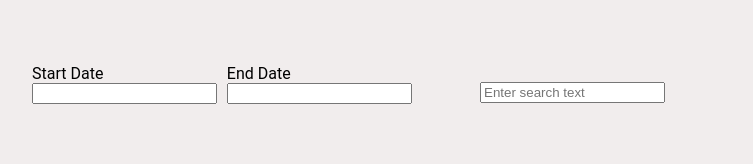
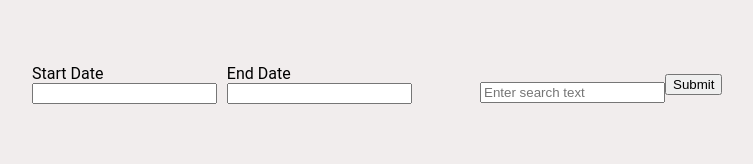
Before and after one commit to shafer949/nyt-article-viewer, a React (Create React App) app: page / in a window 1280 px wide. Shown: the top 164 px of the page, without its empty margins (32-785 px from the left). Built offline with nearby package versions, Linux system fonts and the light colour scheme.

Commit message:
feat: add submit button to SearchForm and corresponding test

```diff
--- a/src/components/SearchForm.js
+++ b/src/components/SearchForm.js
@@ -24,6 +24,7 @@ class SearchForm extends Component {
 
                     <input className='search-text-input' placeholder='Enter search text'/>
 
+                    <button className='submit-form-button'>Submit</button>
                 </form>
             </section>
         )
```
Also changed, not shown: 1 other file (tests, documents, lock files or other folders).
